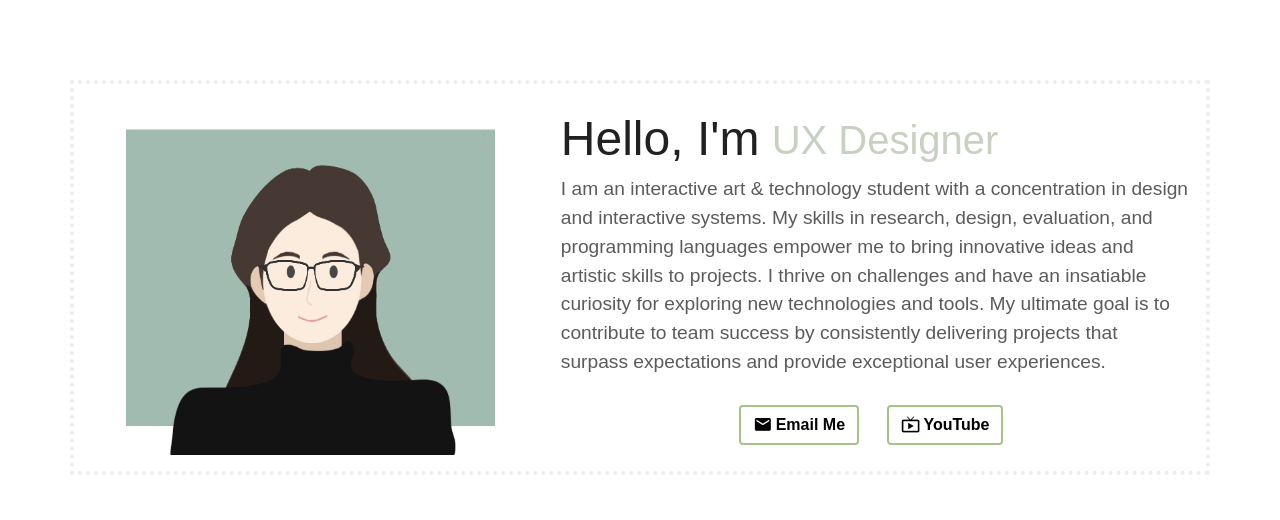
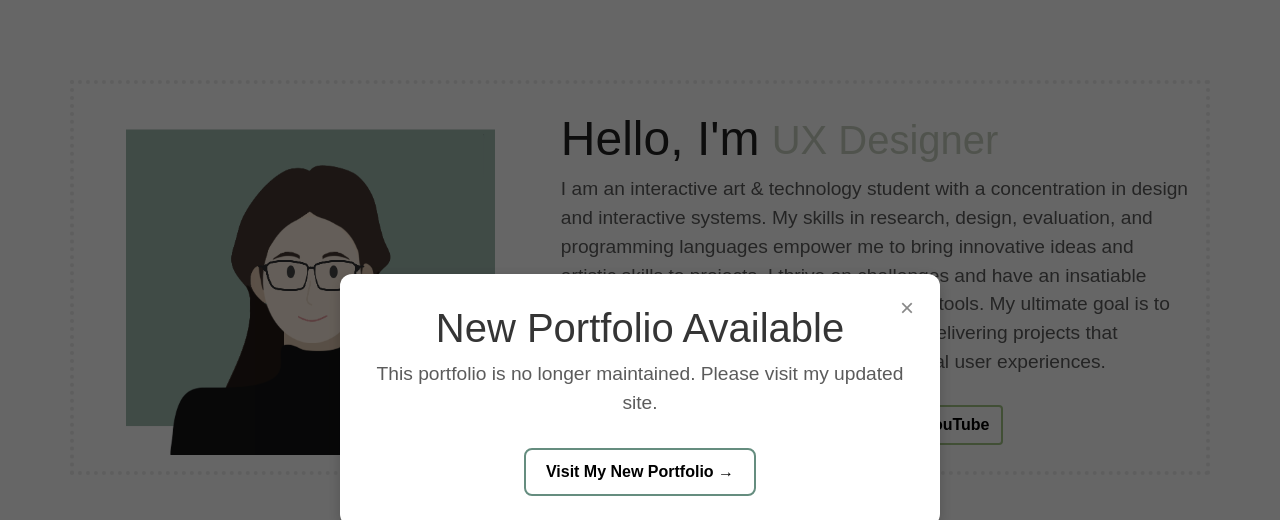
Before and after one commit to SooaMo/portfolio, a PHP site: page / in a window 1280 px wide. Shown: the top 520 px of the page. Run offline with PHP 8.4, Linux system fonts and the light colour scheme; some web fonts are replaced.

Commit message:
Check my new Portfolio
https://sooamo.github.io/portfolio_2025/index.html

```diff
--- a/Mo_Portfolio/public_html/Lively.html
+++ b/Mo_Portfolio/public_html/Lively.html
@@ -218,12 +218,17 @@ Despite the challenges, I was able to successfully collaborate with my team memb
     </div>
 </footer>
 
+<!-- Fixed bottom button -->
+<a href="https://sooamo.github.io/portfolio_2025/index.html" class="fixed-cta" id="fixedCta">Visit My New Portfolio →</a>
+
+
 <!--top button reference:https://www.w3schools.com/howto/howto_js_scroll_to_top.asp -->
 
 <button type="button" onclick="topFunction()" id="topBtn" title="Go to top" class="box_shadow">Top <i class="material-icons" style="font-size:0.5rem">arrow_upward</i> </button>
 
 <!--hide menu on scroll from here: https://www.w3schools.com/howto/howto_js_navbar_hide_scroll.asp-->
 <script src="js/scroll.js"></script>
+<script src="js/redirect-modal.js"></script>
 
 </body>
 </html>
--- a/Mo_Portfolio/public_html/PublicArt.html
+++ b/Mo_Portfolio/public_html/PublicArt.html
@@ -216,6 +216,9 @@
     </div>
 </footer>
 
+<!-- Fixed bottom button -->
+<a href="https://sooamo.github.io/portfolio_2025/index.html" class="fixed-cta" id="fixedCta">Visit My New Portfolio →</a>
+
 <!--top button reference:https://www.w3schools.com/howto/howto_js_scroll_to_top.asp -->
 
 <button type="button" onclick="topFunction()" id="topBtn" title="Go to top" class="box_shadow">Top <i class="material-icons" style="font-size:0.5rem">arrow_upward</i> </button>
@@ -224,6 +227,7 @@
 <script src="js/scroll.js"></script>
 
 <script src="js/modal.js"></script>
+<script src="js/redirect-modal.js"></script>
 
 </body>
 </html>
--- a/Mo_Portfolio/public_html/byenary.html
+++ b/Mo_Portfolio/public_html/byenary.html
@@ -235,6 +235,10 @@
     </div>
 </footer>
 
+<!-- Fixed bottom button -->
+<a href="https://sooamo.github.io/portfolio_2025/index.html" class="fixed-cta" id="fixedCta">Visit My New Portfolio →</a>
+
+
 <!--top button reference:https://www.w3schools.com/howto/howto_js_scroll_to_top.asp -->
 
 <button type="button" onclick="topFunction()" id="topBtn" title="Go to top" class="box_shadow">Top <i class="material-icons" style="font-size:0.5rem">arrow_upward</i> </button>
@@ -243,6 +247,8 @@
 <script src="js/scroll.js"></script>
 
 <script src="js/modal.js"></script>
+<script src="js/redirect-modal.js"></script>
+
 
 </body>
 </html>
--- a/Mo_Portfolio/public_html/chuchu.html
+++ b/Mo_Portfolio/public_html/chuchu.html
@@ -259,12 +259,17 @@
     </div>
 </footer>
 
+<!-- Fixed bottom button -->
+<a href="https://sooamo.github.io/portfolio_2025/index.html" class="fixed-cta" id="fixedCta">Visit My New Portfolio →</a>
+
+
 <!--top button reference:https://www.w3schools.com/howto/howto_js_scroll_to_top.asp -->
 
 <button type="button" onclick="topFunction()" id="topBtn" title="Go to top" class="box_shadow">Top <i class="material-icons" style="font-size:0.5rem">arrow_upward</i> </button>
 
 <!--hide menu on scroll from here: https://www.w3schools.com/howto/howto_js_navbar_hide_scroll.asp-->
 <script src="js/scroll.js"></script>
+<script src="js/redirect-modal.js"></script>
 
 </body>
 </html>
--- a/Mo_Portfolio/public_html/css/main.css
+++ b/Mo_Portfolio/public_html/css/main.css
@@ -734,3 +734,87 @@ so I changed the navbar hover animation*/
   background-color: #889288;
   color: white;
 }
+
+/* New portfolio modal */
+.legacy-modal {
+  position: fixed;
+  top: 0; left: 0;
+  width: 100%; height: 100%;
+  background-color: rgba(0, 0, 0, 0.6);
+  display: flex;
+  align-items: center;
+  justify-content: center;
+  z-index: 1000;
+}
+
+/* Modal content box */
+.legacy-modal-content {
+  background: #fff;
+  width: 60%;
+  max-width: 600px;
+  padding: 30px;
+  border-radius: 12px;
+  text-align: center;
+  box-shadow: 0 4px 15px rgba(0, 0, 0, 0.2);
+  position: relative;
+}
+
+/* Close button (top right) */
+.legacy-close-btn {
+  position: absolute;
+  top: 15px;
+  right: 20px;
+  background: none;
+  border: none;
+  font-size: 24px;
+  cursor: pointer;
+  color: #888;
+}
+.legacy-close-btn:hover {
+  color: #000;
+}
+
+/* Button inside the modal */
+
+.legacy-btn {
+  display: inline-block;
+  margin-top: 15px;
+  padding: 10px 20px;
+  background-color: #fff;
+  color: #000;
+  border: 2px solid #658D7F;
+  border-radius: 8px;
+  text-decoration: none;
+  font-weight: bold;
+  transition: background-color 0.3s, color 0.3s;
+}
+
+.legacy-btn:hover {
+  background-color: #658D7F;
+  color: #fff;
+}
+
+
+/* Fixed CTA button at the bottom */
+
+.fixed-cta {
+  position: fixed;
+  bottom: 20px;
+  left: 50%;
+  transform: translateX(-50%);
+  background-color: #fff;
+  color: #000;
+  border: 2px solid #658D7F;
+  padding: 12px 24px;
+  border-radius: 8px;
+  text-decoration: none;
+  font-weight: bold;
+  box-shadow: 0 4px 10px rgba(0,0,0,0.1);
+  z-index: 999;
+  transition: background-color 0.3s, color 0.3s;
+}
+
+.fixed-cta:hover {
+  background-color: #658D7F;
+  color: #fff;
+}
--- a/Mo_Portfolio/public_html/index.html
+++ b/Mo_Portfolio/public_html/index.html
@@ -20,7 +20,7 @@
     <link rel="stylesheet" href="css/main.css">
 
   </head>
-  <body ><!--background images are creating by Sooa Mo. using Figma-->
+  <body><!--background images are creating by Sooa Mo. using Figma-->
 
    <!-- NAVBAR -->
     <div id="navbar" class="navbar box_shadow navbar-expand-sm ">
@@ -203,6 +203,19 @@
         </div>
     </section>
 
+<!-- New Portfolio Notice Modal -->
+<div id="legacyRedirectModal" class="legacy-modal">
+  <div class="legacy-modal-content">
+    <button class="legacy-close-btn" id="closeLegacyModal">&times;</button>
+    <h2>New Portfolio Available</h2>
+    <p>This portfolio is no longer maintained. Please visit my updated site.</p>
+    <a href="https://sooamo.github.io/portfolio_2025/index.html" class="legacy-btn">Visit My New Portfolio →</a>
+  </div>
+</div>
+
+<!-- Fixed bottom button -->
+<a href="https://sooamo.github.io/portfolio_2025/index.html" class="fixed-cta" id="fixedCta">Visit My New Portfolio →</a>
+
     <!-- FOOTER -->
      <footer class=" footer py-5">
           <div class="container">
@@ -215,11 +228,16 @@
      </footer>
 
 
+
+
+
 <!--top button reference:https://www.w3schools.com/howto/howto_js_scroll_to_top.asp -->
 
 <button type="button" onclick="topFunction()" id="topBtn" title="Go to top" class="box_shadow">Top <i class="material-icons" style="font-size:0.5rem">arrow_upward</i> </button>
 
      <!--hide menu on scroll from here: https://www.w3schools.com/howto/howto_js_navbar_hide_scroll.asp-->
      <script src="js/scroll.js"></script>
+     <script src="js/redirect-modal.js"></script>
+
   </body>
 </html>
--- /dev/null
+++ b/Mo_Portfolio/public_html/js/redirect-modal.js
@@ -0,0 +1,16 @@
+window.addEventListener("load", () => {
+    const modal = document.getElementById("legacyRedirectModal");
+    const closeBtn = document.getElementById("closeLegacyModal");
+    const fixedCta = document.getElementById("fixedCta");
+
+    // Show the modal when the page loads
+    modal.style.display = "flex";
+
+    // Close the modal when the close button is clicked
+    closeBtn.addEventListener("click", () => {
+      modal.style.display = "none";
+    });
+
+    // Always show the fixed CTA button
+    fixedCta.style.display = "block";
+  });
--- a/Mo_Portfolio/public_html/suba.html
+++ b/Mo_Portfolio/public_html/suba.html
@@ -253,6 +253,10 @@
     </div>
 </footer>
 
+<!-- Fixed bottom button -->
+<a href="https://sooamo.github.io/portfolio_2025/index.html" class="fixed-cta" id="fixedCta">Visit My New Portfolio →</a>
+
+
 <!--top button reference:https://www.w3schools.com/howto/howto_js_scroll_to_top.asp -->
 
 <button type="button" onclick="topFunction()" id="topBtn" title="Go to top" class="box_shadow">Top <i class="material-icons" style="font-size:0.5rem">arrow_upward</i> </button>
@@ -261,6 +265,7 @@
 <script src="js/scroll.js"></script>
 
 <script src="js/modal.js"></script>
+<script src="js/redirect-modal.js"></script>
 
 </body>
 </html>
--- a/Mo_Portfolio/public_html/tatreez.html
+++ b/Mo_Portfolio/public_html/tatreez.html
@@ -273,6 +273,10 @@
     </div>
 </footer>
 
+<!-- Fixed bottom button -->
+<a href="https://sooamo.github.io/portfolio_2025/index.html" class="fixed-cta" id="fixedCta">Visit My New Portfolio →</a>
+
+
 <!--top button reference:https://www.w3schools.com/howto/howto_js_scroll_to_top.asp -->
 
 <button type="button" onclick="topFunction()" id="topBtn" title="Go to top" class="box_shadow">Top <i class="material-icons" style="font-size:0.5rem">arrow_upward</i> </button>
@@ -281,6 +285,7 @@
 <script src="js/scroll.js"></script>
 
 <script src="js/modal.js"></script>
+<script src="js/redirect-modal.js"></script>
 
 </body>
 </html>
```
